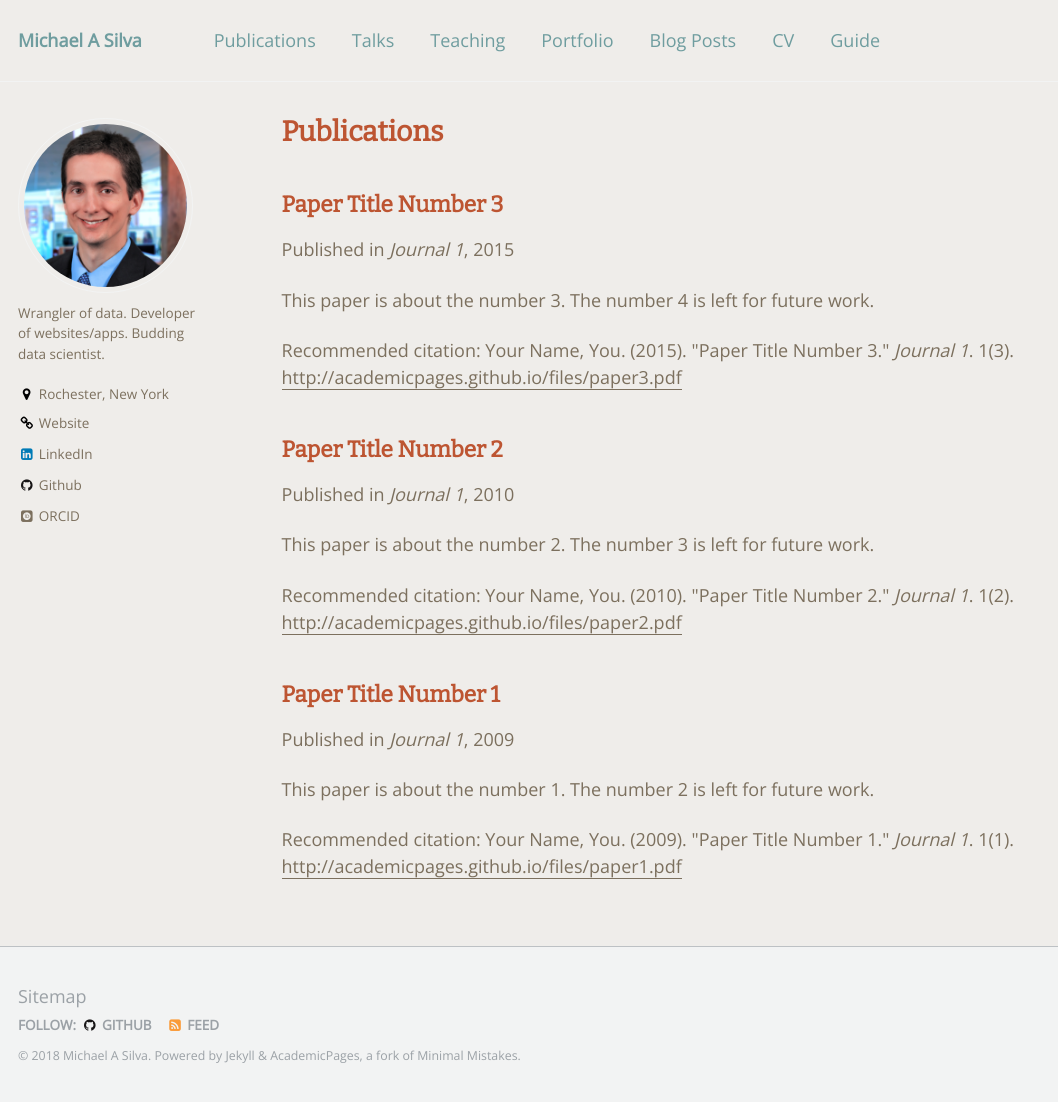
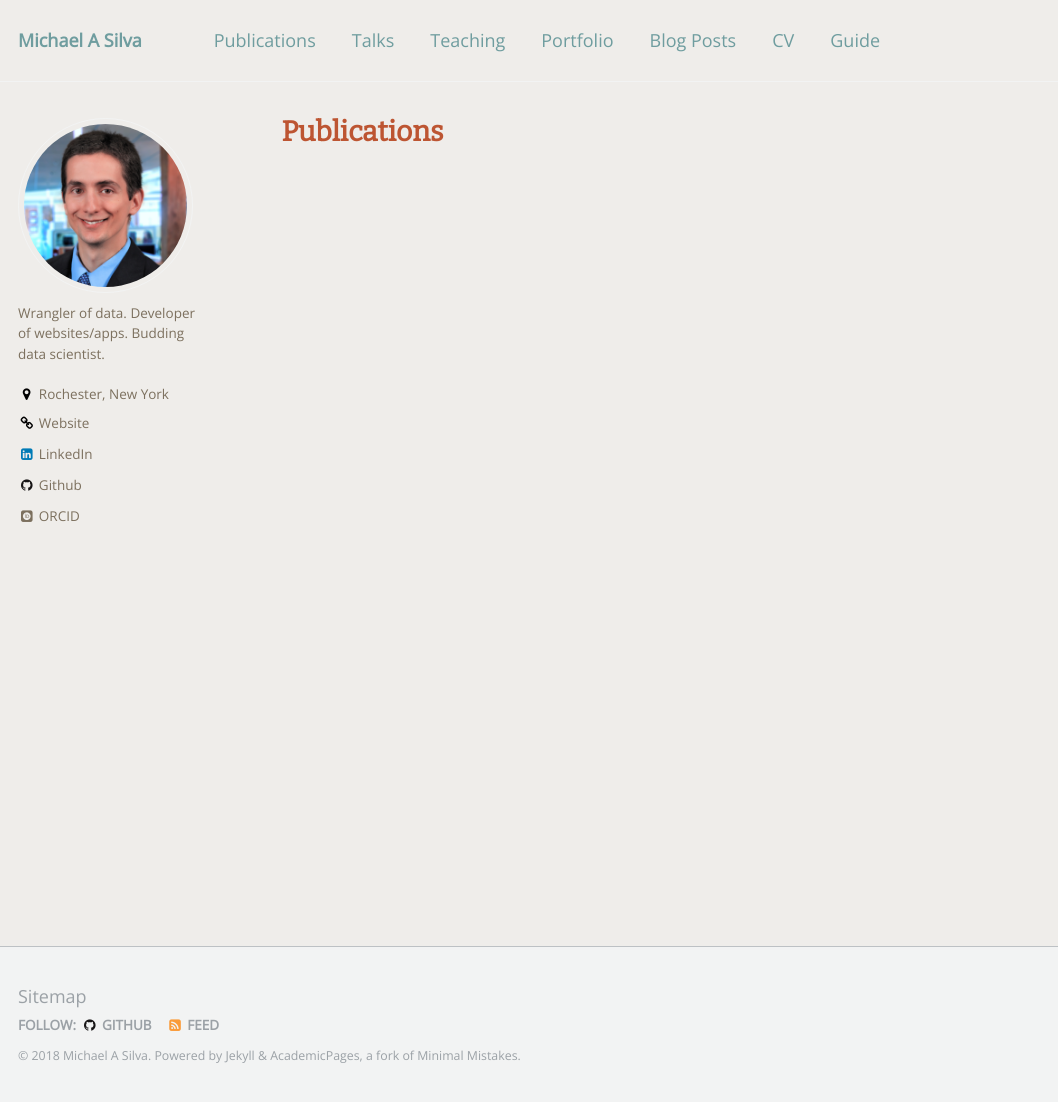
Before and after one commit to mikeasilva/mikeasilva.github.io, a Jekyll site: the page built from _pages/publications.md, in a window 1280 px wide and 1102 px high. Shown: the whole window, without its empty margins (0-1058 px from the left). Built offline with Jekyll 4.4.1, drawn with Linux system fonts in a browser that asks for light colours; some web fonts are replaced; a file with an impossible date is left out.

Commit message:
Updates
Updated publications

```diff
--- a/_publications/2009-10-01-paper-title-number-1.md
+++ b/_publications/2009-10-01-paper-title-number-1.md
@@ -1,15 +1,12 @@
 ---
-title: "Paper Title Number 1"
+title: "CGR Reports"
 collection: publications
-permalink: /publication/2009-10-01-paper-title-number-1
-excerpt: 'This paper is about the number 1. The number 2 is left for future work.'
-date: 2009-10-01
-venue: 'Journal 1'
-paperurl: 'http://academicpages.github.io/files/paper1.pdf'
-citation: 'Your Name, You. (2009). &quot;Paper Title Number 1.&quot; <i>Journal 1</i>. 1(1).'
+permalink: /publication/cgr-reports
+excerpt: 'Reports written while working at CGR.'
+date: Various
+venue: 'Online'
+paperurl: 'http://reports.cgr.org/list/by-author/michael-silva'
 ---
-This paper is about the number 1. The number 2 is left for future work.
+These are reports I worked on while at CGR.
 
-[Download paper here](http://academicpages.github.io/files/paper1.pdf)
-
-Recommended citation: Your Name, You. (2009). "Paper Title Number 1." <i>Journal 1</i>. 1(1).
+[View reports here](http://reports.cgr.org/list/by-author/michael-silva)
--- a/_publications/2010-10-01-paper-title-number-2.md
+++ /dev/null
@@ -1,15 +0,0 @@
----
-title: "Paper Title Number 2"
-collection: publications
-permalink: /publication/2010-10-01-paper-title-number-2
-excerpt: 'This paper is about the number 2. The number 3 is left for future work.'
-date: 2010-10-01
-venue: 'Journal 1'
-paperurl: 'http://academicpages.github.io/files/paper2.pdf'
-citation: 'Your Name, You. (2010). &quot;Paper Title Number 2.&quot; <i>Journal 1</i>. 1(2).'
----
-This paper is about the number 2. The number 3 is left for future work.
-
-[Download paper here](http://academicpages.github.io/files/paper2.pdf)
-
-Recommended citation: Your Name, You. (2010). "Paper Title Number 2." <i>Journal 1</i>. 1(2).
--- a/_publications/2015-10-01-paper-title-number-3.md
+++ /dev/null
@@ -1,15 +0,0 @@
----
-title: "Paper Title Number 3"
-collection: publications
-permalink: /publication/2015-10-01-paper-title-number-3
-excerpt: 'This paper is about the number 3. The number 4 is left for future work.'
-date: 2015-10-01
-venue: 'Journal 1'
-paperurl: 'http://academicpages.github.io/files/paper3.pdf'
-citation: 'Your Name, You. (2015). &quot;Paper Title Number 3.&quot; <i>Journal 1</i>. 1(3).'
----
-This paper is about the number 3. The number 4 is left for future work.
-
-[Download paper here](http://academicpages.github.io/files/paper3.pdf)
-
-Recommended citation: Your Name, You. (2015). "Paper Title Number 3." <i>Journal 1</i>. 1(3).
```
Also changed, not shown: _pages/cv.md (+2 -2 lines).
